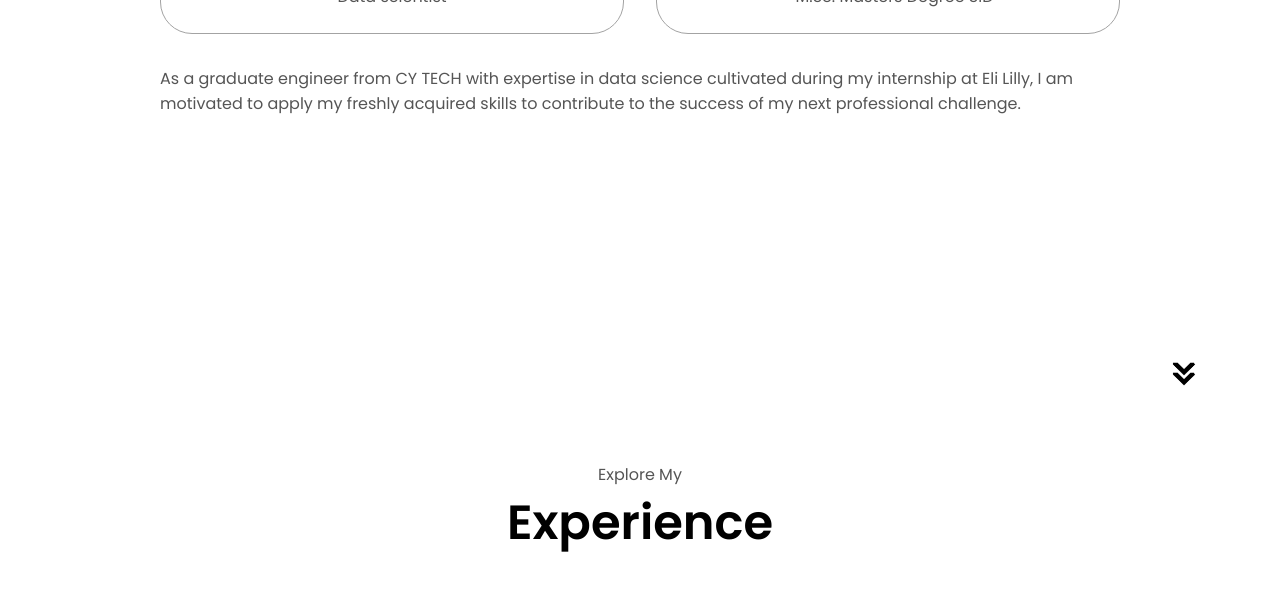
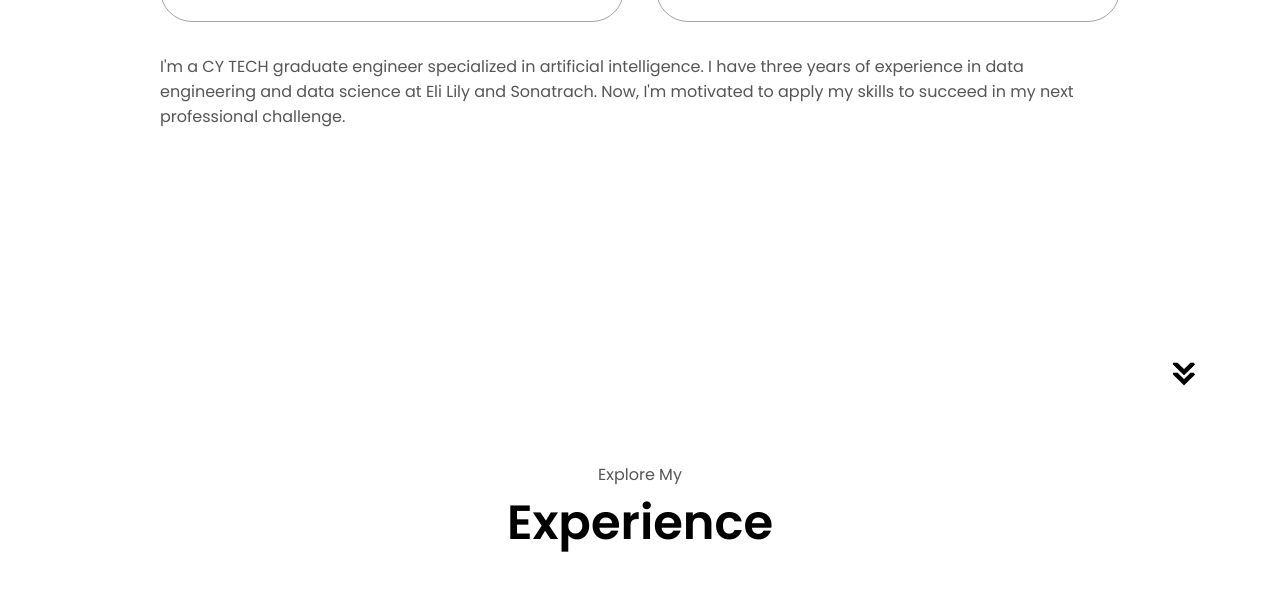
Before and after one commit to yacinzr/Portfolio-, a plain HTML site: page index.html in a window 1280 px wide. Shown: the part 1234-1824 px from the top of the page. Drawn offline with Linux system fonts and the light colour scheme.

Commit message:
Update index.html

```diff
--- a/index.html
+++ b/index.html
@@ -88,10 +88,7 @@
         </div>
         <div class="text-container">
           <p>
-            As a graduate engineer from CY TECH with expertise in data science cultivated during my internship at Eli
-            Lilly,
-            I am motivated to apply my freshly acquired skills to contribute to the success of my next professional
-            challenge.
+            I'm a CY TECH graduate engineer specialized in artificial intelligence. I have three years of experience in data engineering and data science at Eli Lily and Sonatrach. Now, I'm motivated to apply my skills to succeed in my next professional challenge.
           </p>
         </div>
       </div>
```
